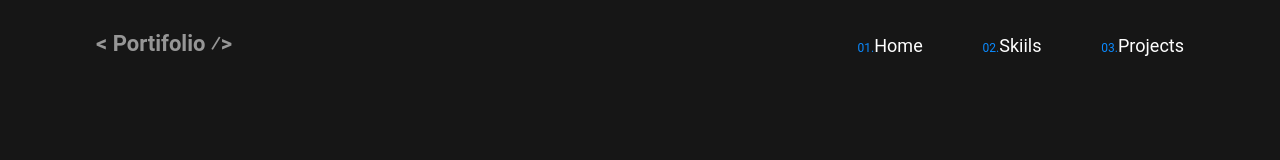
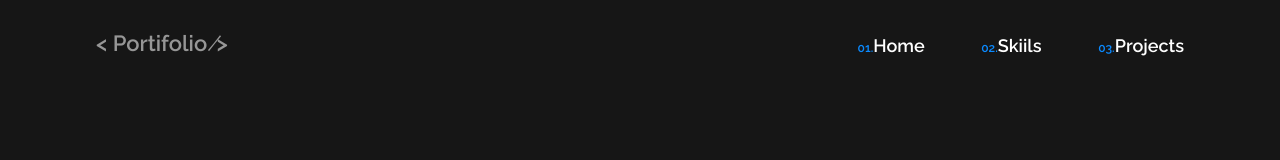
Before and after one commit to Otavin23/PortifolioV2, a React (Vite) app: page / in a window 1280 px wide. Shown: the top 160 px of the page. Built offline with nearby package versions, Linux system fonts and the light colour scheme; a web font is replaced by a local one.

Commit message:
scrool-bard

```diff
--- a/index.html
+++ b/index.html
@@ -16,7 +16,6 @@
       http-equiv="content-type"
       content="application/xhtml+reactjs+typescript"
     />
-    <meta name="reply-to" content="contato.alvesotavio132@gmail.com" />
 
     <link rel="preconnect" href="https://fonts.googleapis.com" />
     <link rel="preconnect" href="https://fonts.gstatic.com" crossorigin />
--- a/src/styles/globalStyles.ts
+++ b/src/styles/globalStyles.ts
@@ -5,11 +5,20 @@ export const CreateGlobalStyles = createGlobalStyle`
         padding: 0;
         margin: 0;
         box-sizing: border-box;
-        font-family: 'Roboto', sans-serif;
     }
     :root{
         --background: #161616;
         --backgroundTwo: #0B0B0B;
         --backgroundMark:#034A73;
-  }
+    }
+    ::-webkit-scrollbar {
+        width:10px;
+        height: 10px;
+    }
+    ::-webkit-scrollbar-track {
+        background:#333;
+    }
+    ::-webkit-scrollbar-thumb {
+        background: #2e9dd8;
+    }
 `;
```
